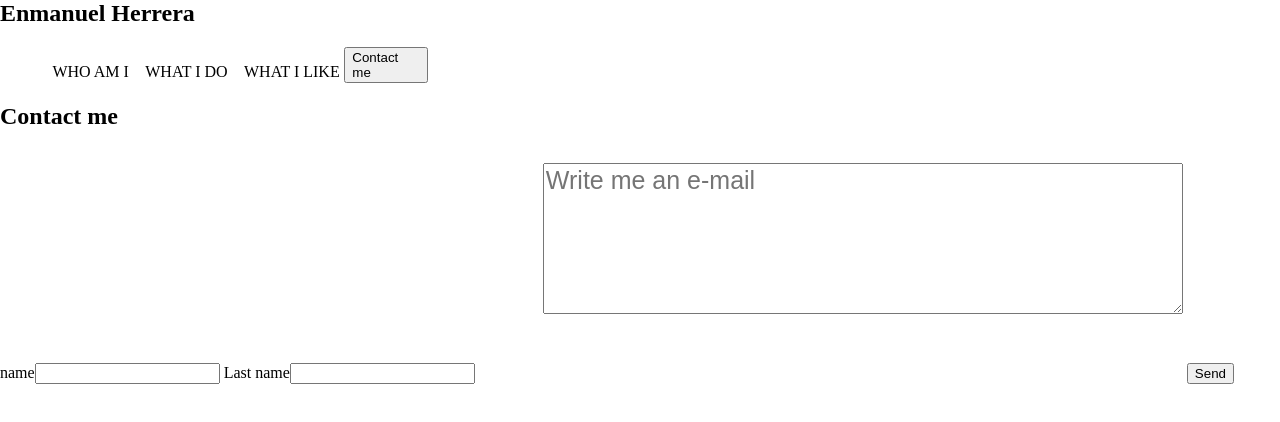
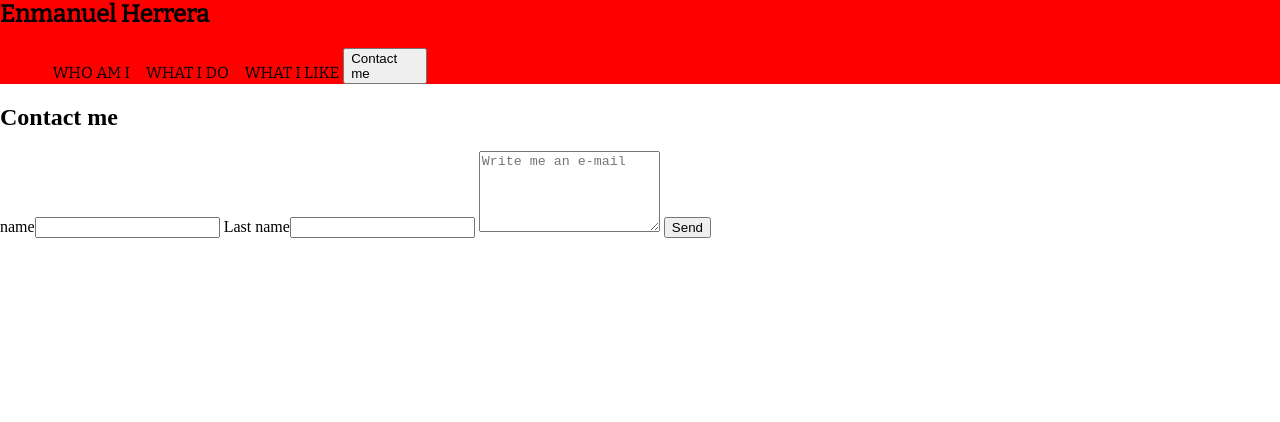
Before and after one commit to EnmAnueL7884/EnmanuelHerrera, a plain HTML site: page contact.html in a window 1280 px wide. Drawn offline with nearby package versions, Linux system fonts and the light colour scheme; a web font is replaced by a local one.

Commit message:
Update style.css

```diff
--- a/style.css
+++ b/style.css
@@ -7,14 +7,19 @@ body{
 /* body */
 
 /*navbar*/
-nav ul li{
+.nav{
+    background-color:red;
+    font-family:'Bitter', serif;
+}
+
+.nav ul li{
     display: inline-block;
     padding-left: 1%;
     text-align: left;
 }
 
 
-nav ul li a{
+.nav ul li a{
     text-decoration: none;
     color:black;
 }
@@ -22,7 +27,7 @@ nav ul li a{
 /* who */
 #Who{
     background-color: aquamarine;
-    background-image: url("") ;
+    background-image: url("https://cdn.shopify.com/s/files/1/2440/7149/products/NB-298_1400x.jpg?v=1565261020") ;
     background-size:cover;
     opacity: 0.9;
 }
@@ -122,10 +127,3 @@ margin-left:5%;
     font-size:28px;
     font-family:  'Bitter', serif;
 }
-
-#texto{
-    font-size: 25px;
-    font-family: 'Muli', sans-serif;
-    width: 50%;
-    margin: 1% 0% 5% 5%;
-}
```
